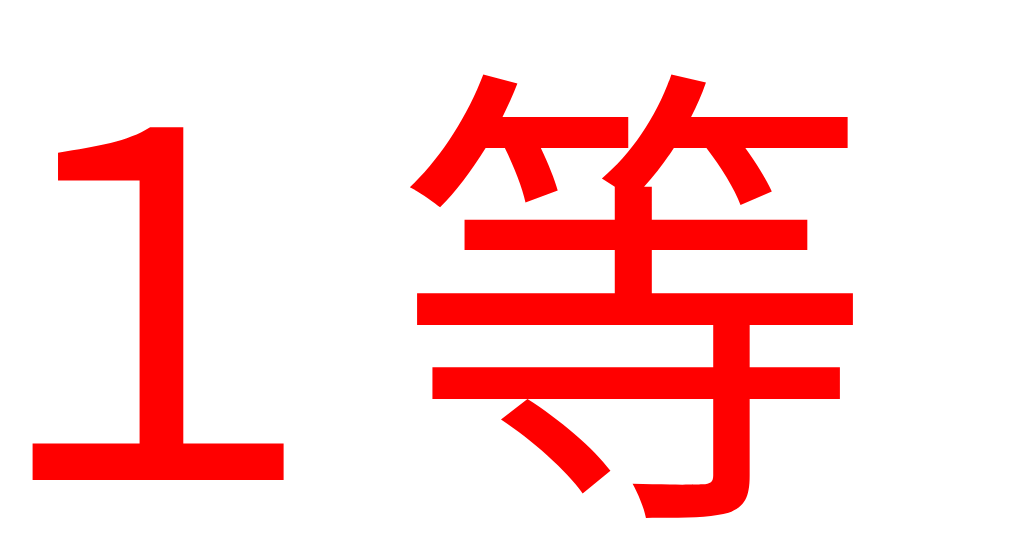
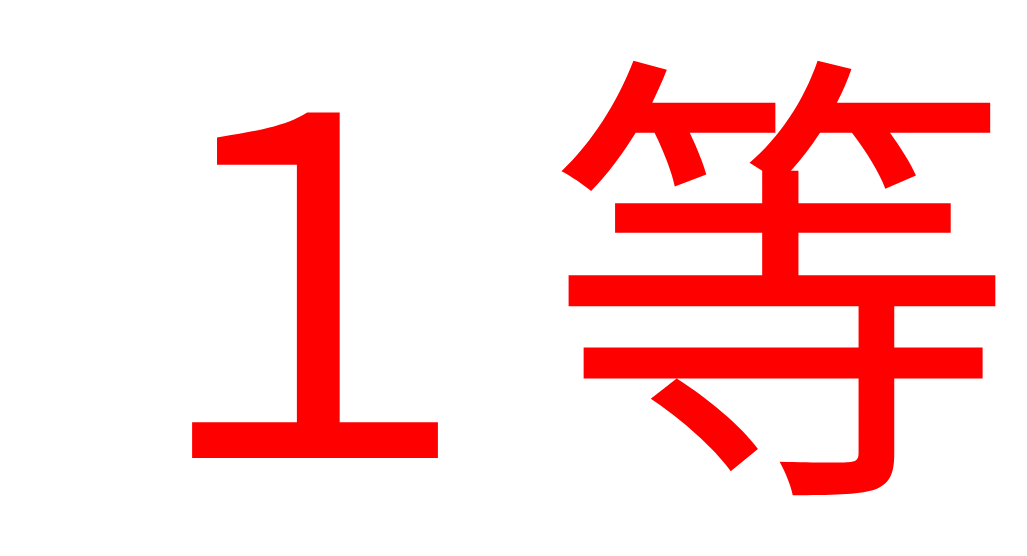
Before and after one commit to TPC-Nishino/chusen, a plain HTML site: page index.html in a window 1280 px wide. Shown: the part 710-1266 px from the top of the page, without its empty margins (94-1121 px from the left). Drawn offline with Linux system fonts and the light colour scheme.

Commit message:
Update style.css

```diff
--- a/style.css
+++ b/style.css
@@ -2,6 +2,7 @@ h1{
 font-size: 100px;
 }
 p{
-font-size: 480px;
+font-size: 470px;
 color: red;
+  text-align: center;
 }
```
